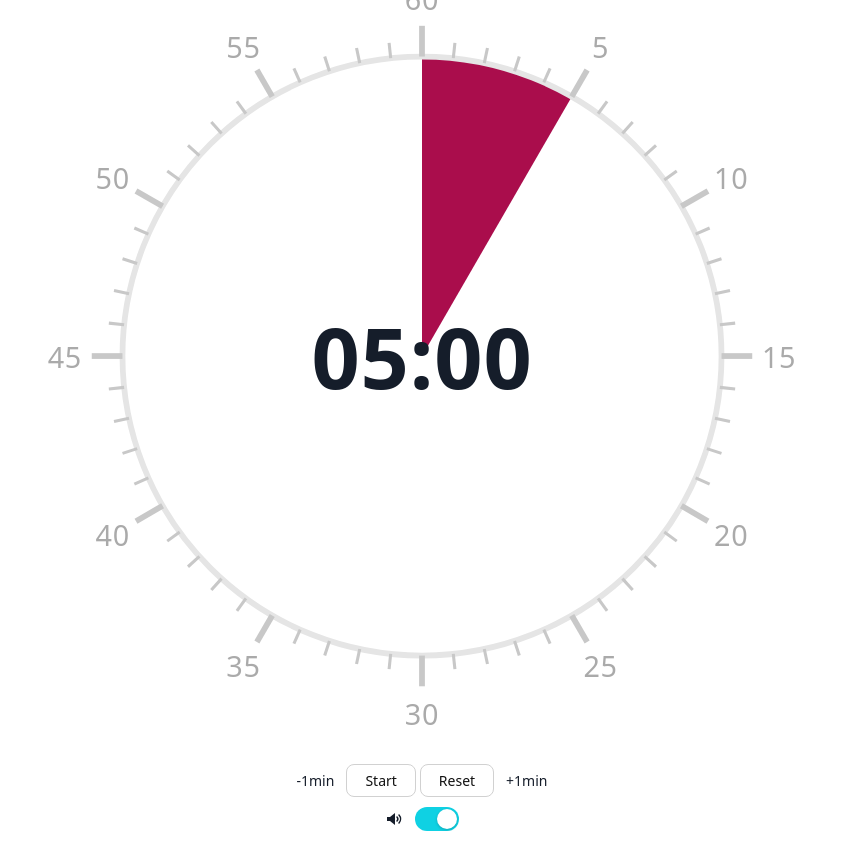
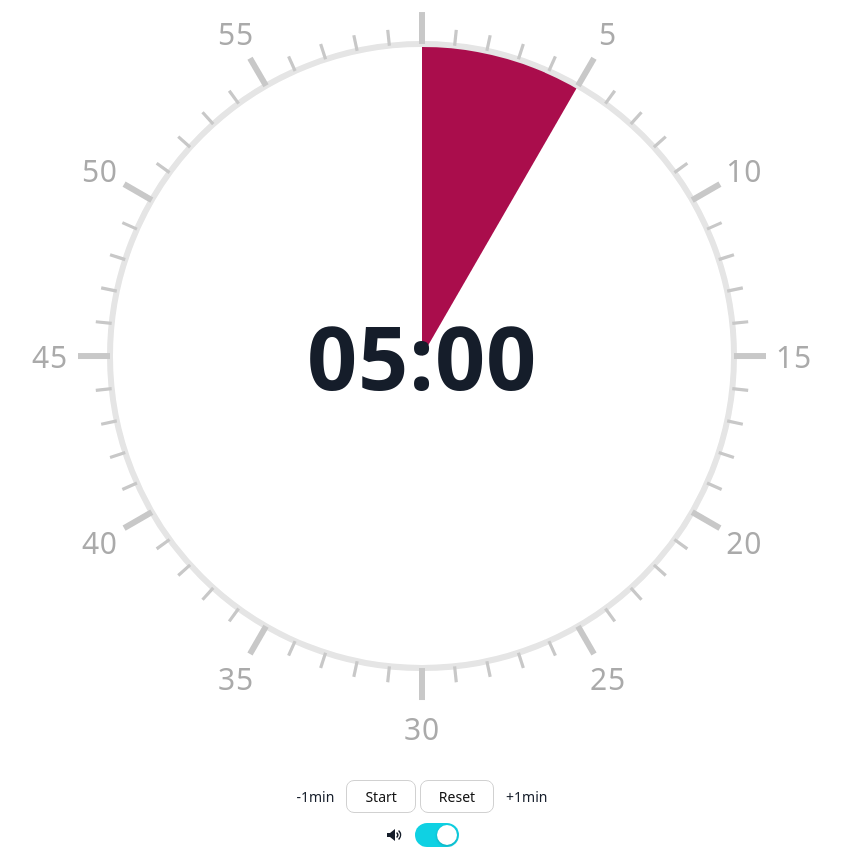
Before and after one commit to sg9us/focus-timer, a React (Vite) app: page / in a window 1280 px wide. Shown: the whole page, without its empty margins (218-1059 px from the left). Built offline with nearby package versions, Linux system fonts and the light colour scheme; a web font is replaced by a local one.

Commit message:
fix: add vertical padding to app container

```diff
--- a/src/App.css
+++ b/src/App.css
@@ -52,7 +52,7 @@ body {
   align-items: center;
   justify-content: center;
   gap: 20px;
-  padding: 16px;
+  padding: 24px 0;
 }
 
 /* ── 타이머 링 영역 ── */
```
